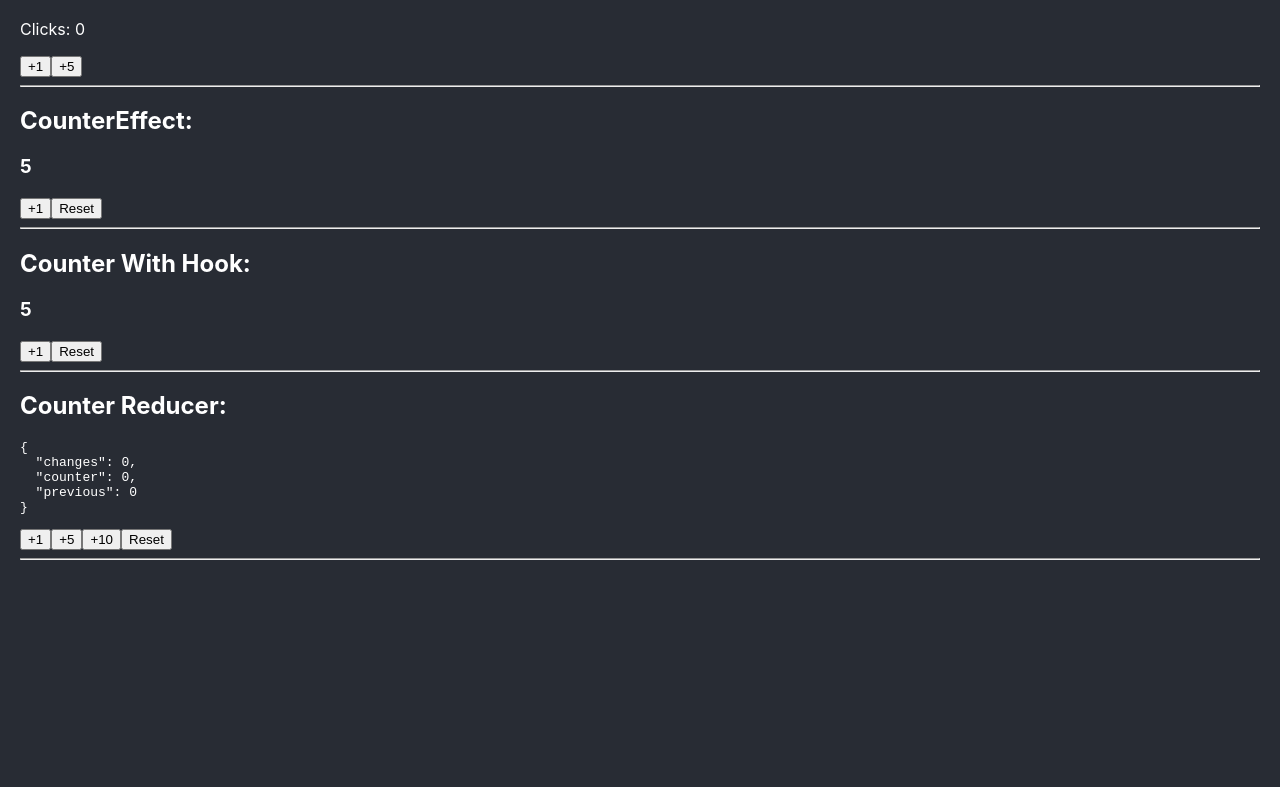
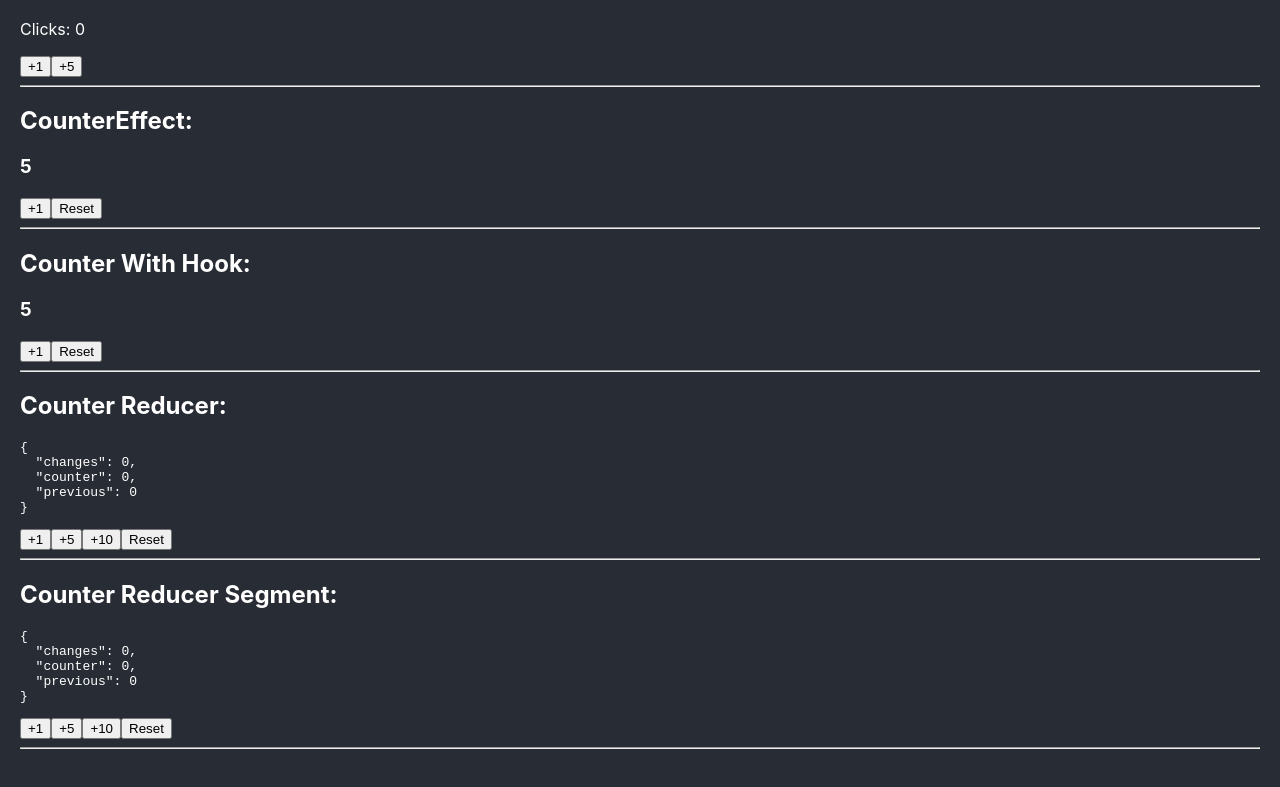
Before and after one commit to ElisPerez/react-bases, a React (Create React App) app: page / in a window 1280 px wide. Shown: the part 255-1042 px from the top of the page. Built offline with nearby package versions, Linux system fonts and the light colour scheme.

Commit message:
Reducer segmented

```diff
--- a/src/App.tsx
+++ b/src/App.tsx
@@ -3,6 +3,7 @@ import { CounterBy } from './bases/CounterBy';
 import { CounterEffect } from './bases/CounterEffect';
 import { CounterHook } from './bases/CounterHook';
 import { CounterReducerComponent } from './bases/CounterReducerComponent';
+import { CounterReducerComponentSeg } from './counter-reducer-seg/CounterReducerComponentSeg';
 
 function App() {
   return (
@@ -19,6 +20,8 @@ function App() {
       <hr />
       <CounterReducerComponent />
       <hr />
+      <CounterReducerComponentSeg />
+      <hr />
       <br />
       <br />
       <br />
--- /dev/null
+++ b/src/counter-reducer-seg/CounterReducerComponentSeg.tsx
@@ -0,0 +1,31 @@
+import { useReducer } from 'react';
+import { CountState } from './interfaces/interfaces';
+import { reducerName } from './store/counterReducer';
+
+const INITIAL_STATE: CountState = {
+  changes: 0,
+  counter: 0,
+  previous: 0,
+};
+
+export const CounterReducerComponentSeg = () => {
+  const [countState, dispatch] = useReducer(reducerName, INITIAL_STATE);
+
+  const increaseBy = (value: number) => {
+    dispatch({ type: 'increaseBy', payload: { value } });
+  };
+
+  const handleReset = () => {
+    dispatch({ type: 'reset' });
+  };
+  return (
+    <div>
+      <h2>Counter Reducer Segment:</h2>
+      <pre>{JSON.stringify(countState, null, 2)}</pre>
+      <button onClick={() => increaseBy(1)}>+1</button>
+      <button onClick={() => increaseBy(5)}>+5</button>
+      <button onClick={() => increaseBy(10)}>+10</button>
+      <button onClick={handleReset}>Reset</button>
+    </div>
+  );
+};
--- /dev/null
+++ b/src/counter-reducer-seg/actions/actions.ts
@@ -0,0 +1 @@
+export type CounterAction = { type: 'increaseBy'; payload: { value: number } } | { type: 'reset' };
--- /dev/null
+++ b/src/counter-reducer-seg/interfaces/interfaces.ts
@@ -0,0 +1,5 @@
+export interface CountState {
+  changes: number;
+  counter: number;
+  previous: number;
+}
--- /dev/null
+++ b/src/counter-reducer-seg/store/counterReducer.ts
@@ -0,0 +1,23 @@
+import { CounterAction } from '../actions/actions';
+import { CountState } from '../interfaces/interfaces';
+
+export const reducerName = (state: CountState, action: CounterAction): CountState => {
+  const {changes, counter} = state;
+  switch (action.type) {
+    case 'increaseBy':
+      return {
+        changes: changes + 1,
+        counter: counter + action.payload.value,
+        previous: counter,
+      };
+    case 'reset':
+      return {
+        changes: 0,
+        counter: 0,
+        previous: counter,
+      };
+
+    default:
+      return state;
+  }
+};
```
